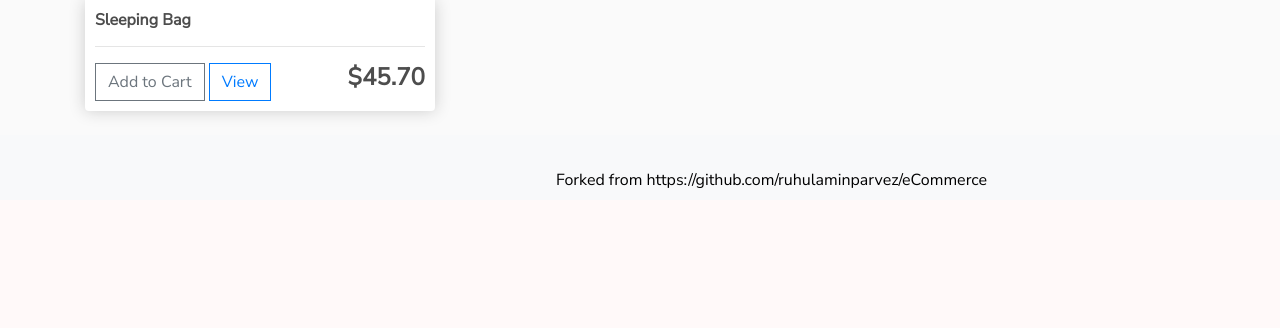
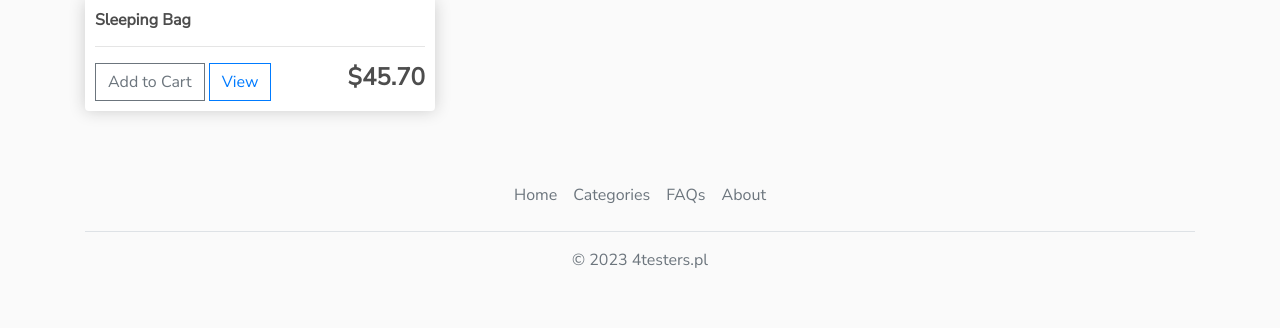
Before and after one commit to adriangonciarz/4t-demo-page, a Django app: page / in a window 1280 px wide. Shown: the part 2220-2548 px from the top of the page. Before the commit the page ends 2408 px from the top, so only its background shows below. Run offline with Django 3.2, Linux system fonts and the light colour scheme; data comes from the database, SQL or seed files in the repository; some libraries are stand-ins or nearby versions.

Commit message:
feat: add footer section

```diff
--- /dev/null
+++ b/templates/store/footer.html
@@ -0,0 +1,11 @@
+<div class="container">
+    <footer class="py-3 my-4">
+      <ul class="nav justify-content-center border-bottom pb-3 mb-3">
+        <li class="nav-item"><a href="#" class="nav-link px-2 text-muted">Home</a></li>
+        <li class="nav-item"><a href="#" class="nav-link px-2 text-muted">Categories</a></li>
+        <li class="nav-item"><a href="/nonexisting" class="nav-link px-2 text-muted">FAQs</a></li>
+        <li class="nav-item"><a href="#" class="nav-link px-2 text-muted">About</a></li>
+      </ul>
+      <p class="text-center text-muted">© 2023 4testers.pl</p>
+    </footer>
+  </div>
--- a/templates/store/main.html
+++ b/templates/store/main.html
@@ -66,7 +66,6 @@
             </script>
      </head>
      <body style="font-family: 'Nunito Sans', sans-serif;">
-
         <nav class="navbar navbar-expand-lg navbar-dark bg-green">
             <a class="navbar-brand" href="{% url 'store' %}"><img width="40px" height="40px" src="{% static 'images/logo.png' %}">Lab</a>
             <button class="navbar-toggler" type="button" data-toggle="collapse" data-target="#navbarSupportedContent" aria-controls="navbarSupportedContent" aria-expanded="false" aria-label="Toggle navigation">
@@ -93,18 +92,16 @@
          <div class="container">
             <br>
             {% block content %}
-
-
             {% endblock content %}
             <br>
          </div>
 
-      <nav class="navbar navbar-expand-lg navbar-light bg-light"><span style="font-family: 'Nunito Sans', sans-serif; color: black; margin-top: 2%; margin-left: 540px;">Forked from https://github.com/ruhulaminparvez/eCommerce</span></nav>
+      {% comment %} <nav class="navbar navbar-expand-lg navbar-light bg-light"><span style="font-family: 'Nunito Sans', sans-serif; color: black; margin-top: 2%; margin-left: 540px;">Forked from https://github.com/ruhulaminparvez/eCommerce</span></nav> {% endcomment %}
+
+      {% include "store/footer.html" %}
 
       <script src="https://cdn.jsdelivr.net/npm/popper.js@1.16.0/dist/umd/popper.min.js" integrity="sha384-Q6E9RHvbIyZFJoft+2mJbHaEWldlvI9IOYy5n3zV9zzTtmI3UksdQRVvoxMfooAo" crossorigin="anonymous"></script>
-
       <script src="https://stackpath.bootstrapcdn.com/bootstrap/4.4.1/js/bootstrap.min.js" integrity="sha384-wfSDF2E50Y2D1uUdj0O3uMBJnjuUD4Ih7YwaYd1iqfktj0Uod8GCExl3Og8ifwB6" crossorigin="anonymous"></script>
-
       <script type="text/javascript" src="{% static 'js/cart.js' %}"></script>
      </body>
 </html>
```
Lines whose indentation alone changed are shown as unchanged.
